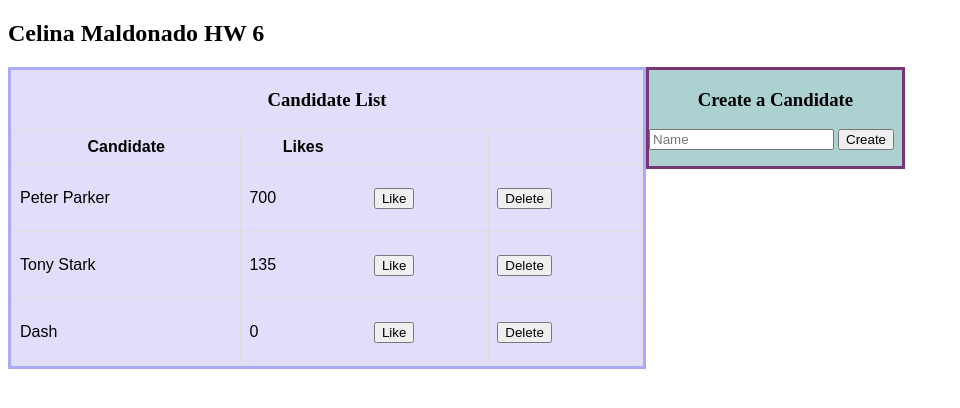
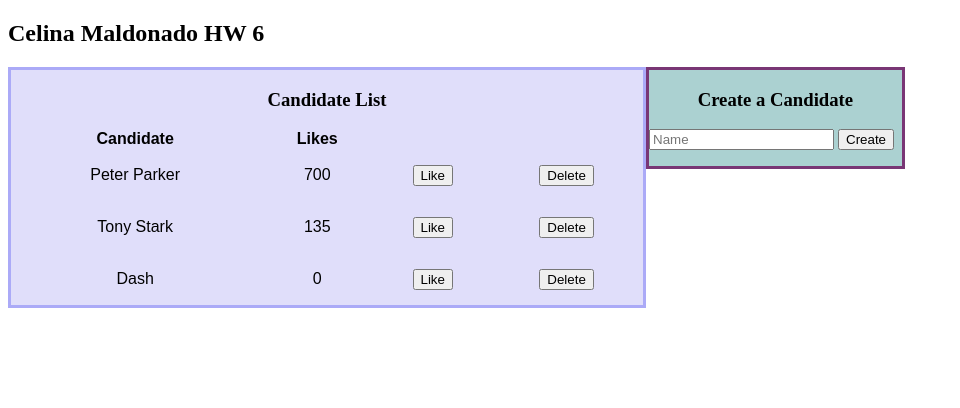
Before and after one commit to niinamaldonado/HW6, a website: page website/index.html in a window 1280 px wide. Shown: the whole page, without its empty margins (0-960 px from the left). Drawn offline with Linux system fonts and the light colour scheme.

Commit message:
updated style

```diff
--- a/website/style.css
+++ b/website/style.css
@@ -39,10 +39,5 @@ table {
 }
 
 td, th {
-    border: 1px solid #dddddd;
-    text-align: left;
-    padding: 8px;
+    text-align: center;
 }
-
-tr:nth-child(even) {
-}
```
